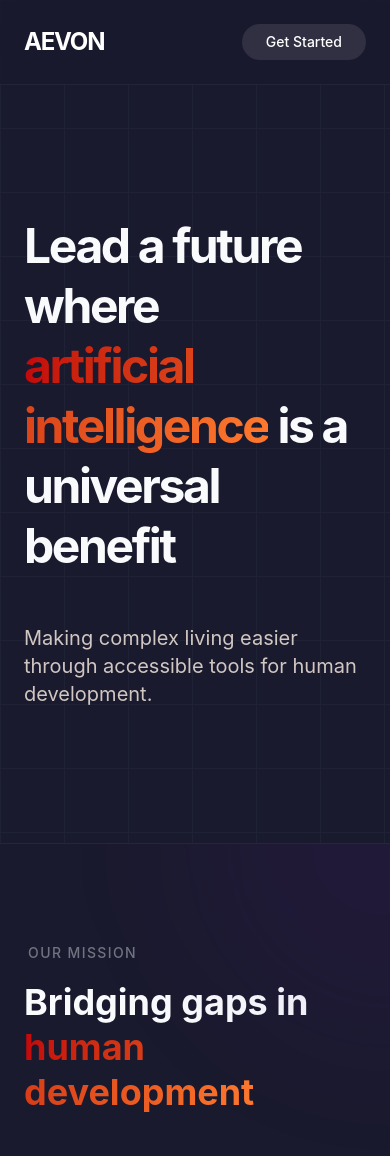
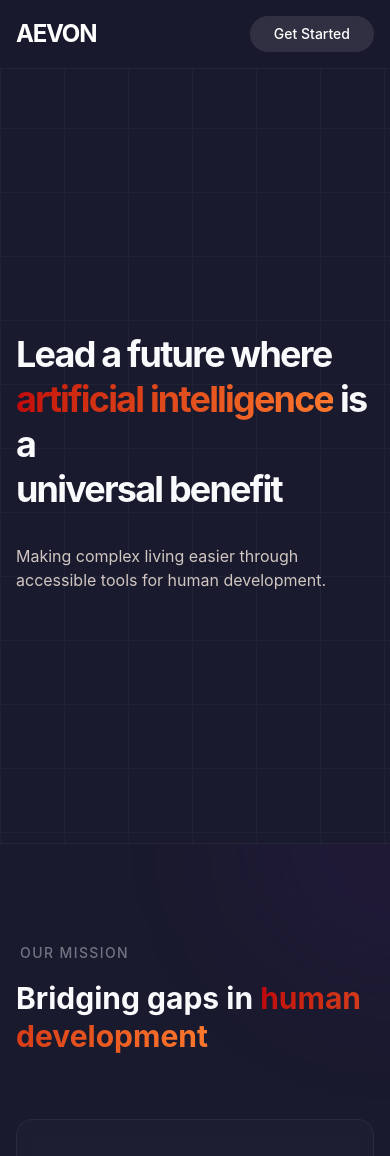
Before and after one commit to NorthVerse/AEVON-landingpage-and-game-, a React (Vite) app: page / in a window 390 px wide. Shown: the top 1156 px of the page. Built offline with nearby package versions, Linux system fonts and the light colour scheme.

Commit message:
Improve landing page responsiveness for PC and mobile

```diff
--- a/src/components/Header.jsx
+++ b/src/components/Header.jsx
@@ -6,7 +6,7 @@ const Header = () => {
             initial={{ y: -100, opacity: 0 }}
             animate={{ y: 0, opacity: 1 }}
             transition={{ duration: 0.8, ease: "easeOut" }}
-            className="fixed w-full z-50 bg-aevon-navy/80 backdrop-blur-md border-b border-white/5 px-6 py-6 flex justify-between items-center"
+            className="fixed w-full z-50 bg-aevon-navy/80 backdrop-blur-md border-b border-white/5 px-4 sm:px-6 py-4 sm:py-6 flex justify-between items-center"
         >
             <span className="text-2xl font-bold tracking-tighter text-white">
                 AEVON
--- a/src/components/Hero.jsx
+++ b/src/components/Hero.jsx
@@ -8,7 +8,7 @@ const Hero = () => {
     // const [showDemo, setShowDemo] = useState(false);
 
     return (
-        <section id="vision" className="relative min-h-screen flex flex-col justify-center px-6 pt-20 border-b border-aevon-white/5 bg-aevon-navy text-aevon-white overflow-hidden">
+        <section id="vision" className="relative min-h-screen flex flex-col justify-center px-4 sm:px-6 lg:px-8 pt-20 border-b border-aevon-white/5 bg-aevon-navy text-aevon-white overflow-hidden">
             {/* Background Grid Lines Mockup */}
             <div className="absolute inset-0 pointer-events-none opacity-20"
                 style={{ backgroundImage: 'linear-gradient(to right, #334155 1px, transparent 1px), linear-gradient(to bottom, #334155 1px, transparent 1px)', backgroundSize: '4rem 4rem' }}>
@@ -19,7 +19,7 @@ const Hero = () => {
                     initial={{ opacity: 0, y: 20 }}
                     animate={{ opacity: 1, y: 0 }}
                     transition={{ duration: 0.8, delay: 0.2 }}
-                    className="text-5xl md:text-7xl lg:text-8xl font-bold leading-tight tracking-tighter"
+                    className="text-4xl sm:text-5xl md:text-6xl lg:text-7xl xl:text-8xl font-bold leading-tight tracking-tighter"
                 >
                     Lead a future where <br />
                     <span className="text-gradient">artificial intelligence</span> is a <br />
@@ -30,7 +30,7 @@ const Hero = () => {
                     initial={{ opacity: 0, y: 20 }}
                     animate={{ opacity: 1, y: 0 }}
                     transition={{ duration: 0.8, delay: 0.6 }}
-                    className="mt-12 text-xl text-aevon-cream/80 max-w-2xl"
+                    className="mt-8 sm:mt-10 text-base sm:text-lg md:text-xl text-aevon-cream/80 max-w-xl md:max-w-2xl"
                 >
                     Making complex living easier through accessible tools for human development.
                 </motion.p>
--- a/src/components/Mission.jsx
+++ b/src/components/Mission.jsx
@@ -8,8 +8,8 @@ const Mission = () => {
     ];
 
     return (
-        <section id="mission" className="py-24 px-6 border-b border-aevon-white/5 bg-aevon-charcoal relative overflow-hidden">
-            <div className="absolute top-0 right-0 w-96 h-96 bg-purple-900/10 rounded-full blur-3xl pointer-events-none -translate-y-1/2 translate-x-1/2"></div>
+        <section id="mission" className="py-24 px-4 sm:px-6 border-b border-aevon-white/5 bg-aevon-charcoal relative overflow-hidden">
+            <div className="absolute top-0 right-0 w-72 h-72 sm:w-96 sm:h-96 bg-purple-900/10 rounded-full blur-3xl pointer-events-none -translate-y-1/2 translate-x-1/2"></div>
 
             <div className="max-w-6xl mx-auto">
                 <motion.div
@@ -19,13 +19,13 @@ const Mission = () => {
                     className="mb-16"
                 >
                     <span className="text-sm font-medium text-aevon-white/40 uppercase tracking-widest pl-1">Our Mission</span>
-                    <h2 className="text-4xl md:text-5xl font-bold mt-4 max-w-2xl text-aevon-white leading-tight">
+                    <h2 className="text-3xl md:text-4xl lg:text-5xl font-bold mt-4 max-w-2xl text-aevon-white leading-tight">
                         Bridging gaps in <br className="hidden md:block" />
                         <span className="text-gradient">human development</span>
                     </h2>
                 </motion.div>
 
-                <div className="grid grid-cols-1 md:grid-cols-3 gap-8">
+                <div className="grid grid-cols-1 sm:grid-cols-2 md:grid-cols-3 gap-8">
                     {items.map((item, index) => (
                         <motion.div
                             key={index}
--- a/src/components/ProductShowcase.jsx
+++ b/src/components/ProductShowcase.jsx
@@ -6,13 +6,13 @@ const ProductShowcase = () => {
 
 
     return (
-        <section id="products" className="py-32 px-6 border-b border-aevon-white/5 relative">
+        <section id="products" className="py-24 sm:py-32 px-4 sm:px-6 lg:px-8 border-b border-aevon-white/5 relative">
             <div className="max-w-7xl mx-auto">
                 <motion.div
                     initial={{ opacity: 0 }}
                     whileInView={{ opacity: 1 }}
                     viewport={{ once: true }}
-                    className="grid grid-cols-1 lg:grid-cols-2 gap-16 items-center"
+                    className="grid grid-cols-1 lg:grid-cols-2 gap-12 lg:gap-16 items-center"
                 >
                     <div className="order-2 lg:order-1 relative w-full">
                         {/* Portal to the Game */}
@@ -21,11 +21,11 @@ const ProductShowcase = () => {
 
                     <div className="order-1 lg:order-2">
                         <span className="text-sm font-medium text-aevon-teal uppercase tracking-widest pl-1">Products</span>
-                        <h2 className="text-4xl md:text-5xl font-bold mt-4 mb-6 leading-tight">
+                        <h2 className="text-3xl sm:text-4xl md:text-5xl font-bold mt-4 mb-6 leading-tight">
                             HERITAGE: <br />
                             AI Gamified Cultural Storyline
                         </h2>
-                        <p className="text-xl text-aevon-cream/70 mb-8 leading-relaxed">
+                        <p className="text-base md:text-xl text-aevon-cream/70 mb-8 leading-relaxed max-w-xl">
                             Explore your heritage through an immersive, AI-driven narrative.
                             Learn language, traditions, and history guided by intelligent ancestors
                             who adapt to your learning style.
--- a/src/components/Team.jsx
+++ b/src/components/Team.jsx
@@ -22,14 +22,14 @@ const teamMembers = [
 
 export default function Team() {
   return (
-    <section id="team" className="relative w-full overflow-hidden bg-aevon-charcoal py-16 md:py-24">
+    <section id="team" className="relative w-full overflow-hidden bg-aevon-charcoal py-16 md:py-24 px-4 sm:px-6 lg:px-8">
       {/* Background decorative elements */}
       <div className="absolute inset-0 pointer-events-none">
-        <div className="absolute right-0 top-1/4 w-96 h-96 bg-aevon-teal/5 rounded-full blur-3xl" />
-        <div className="absolute left-0 bottom-1/4 w-96 h-96 bg-aevon-coral/5 rounded-full blur-3xl" />
+        <div className="absolute right-0 top-1/4 w-72 h-72 sm:w-96 sm:h-96 bg-aevon-teal/5 rounded-full blur-3xl" />
+        <div className="absolute left-0 bottom-1/4 w-72 h-72 sm:w-96 sm:h-96 bg-aevon-coral/5 rounded-full blur-3xl" />
       </div>
 
-      <div className="relative z-10 mx-auto max-w-7xl px-6">
+      <div className="relative z-10 mx-auto max-w-7xl px-4 sm:px-6">
         {/* Header */}
         <motion.div
           initial={{ opacity: 0, y: 20 }}
@@ -60,16 +60,16 @@ export default function Team() {
           <div className="pointer-events-none absolute top-0 left-0 z-20 h-full w-32 bg-gradient-to-r from-aevon-charcoal to-transparent" />
           <div className="pointer-events-none absolute top-0 right-0 z-20 h-full w-32 bg-gradient-to-l from-aevon-charcoal to-transparent" />
 
-          <Marquee className="[--gap:2rem] [--duration:40s] px-4 sm:px-0" pauseOnHover>
+          <Marquee className="[--gap:2rem] [--duration:40s] px-2 sm:px-4" pauseOnHover>
             {teamMembers.map((member) => (
               <motion.div
                 key={member.name}
                 whileHover={{ y: -8 }}
                 transition={{ duration: 0.3 }}
-                className="group flex w-72 shrink-0 flex-col"
+                className="group flex w-64 sm:w-72 shrink-0 flex-col"
               >
                 {/* Team Member Card */}
-                <div className="relative h-80 w-full overflow-hidden rounded-2xl bg-aevon-navy/40 border border-aevon-teal/20 group-hover:border-aevon-teal/50 transition-colors duration-300">
+                <div className="relative h-[320px] sm:h-80 w-full overflow-hidden rounded-2xl bg-aevon-navy/40 border border-aevon-teal/20 group-hover:border-aevon-teal/50 transition-colors duration-300">
                   {/* Image */}
                   <img
                     alt={member.name}
```
